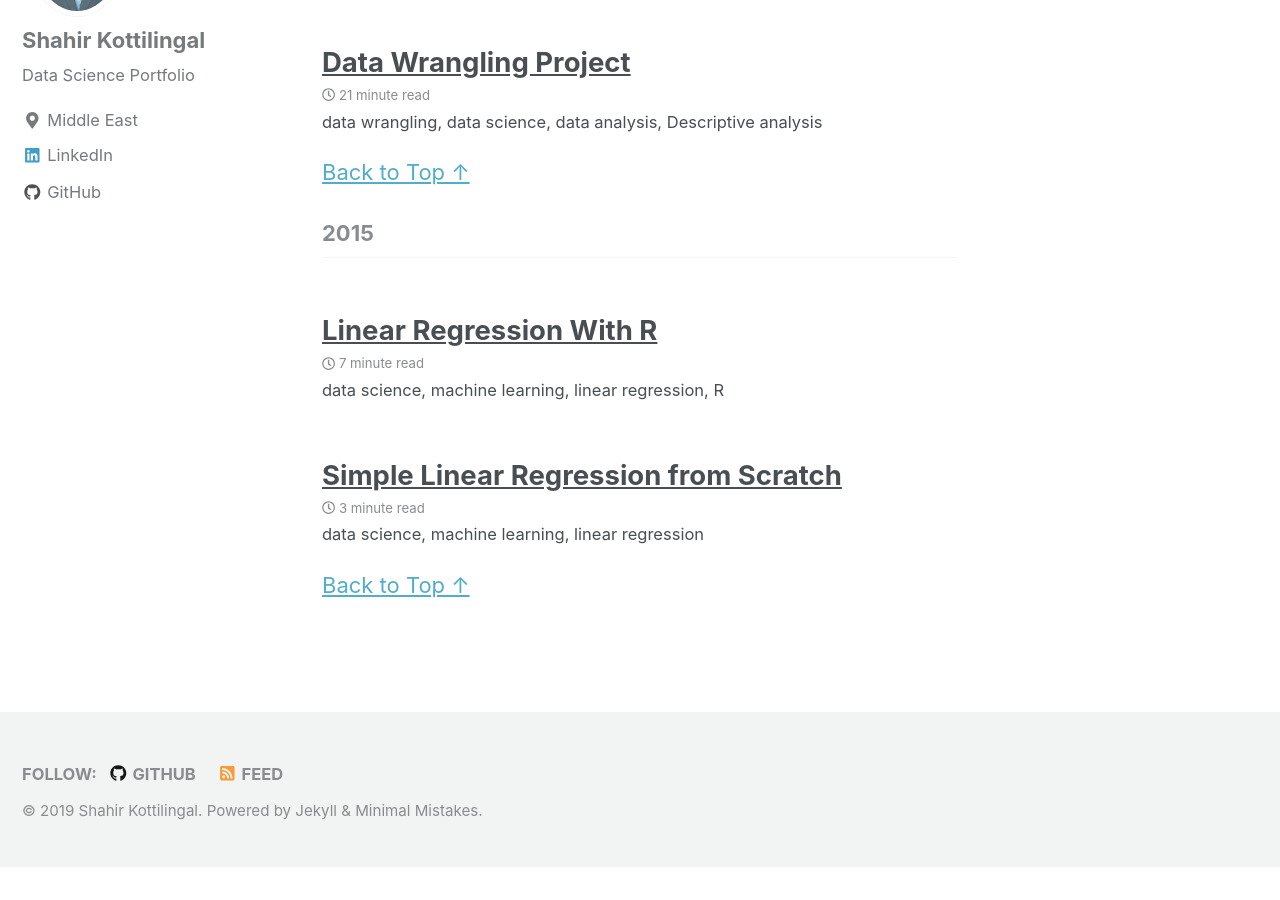
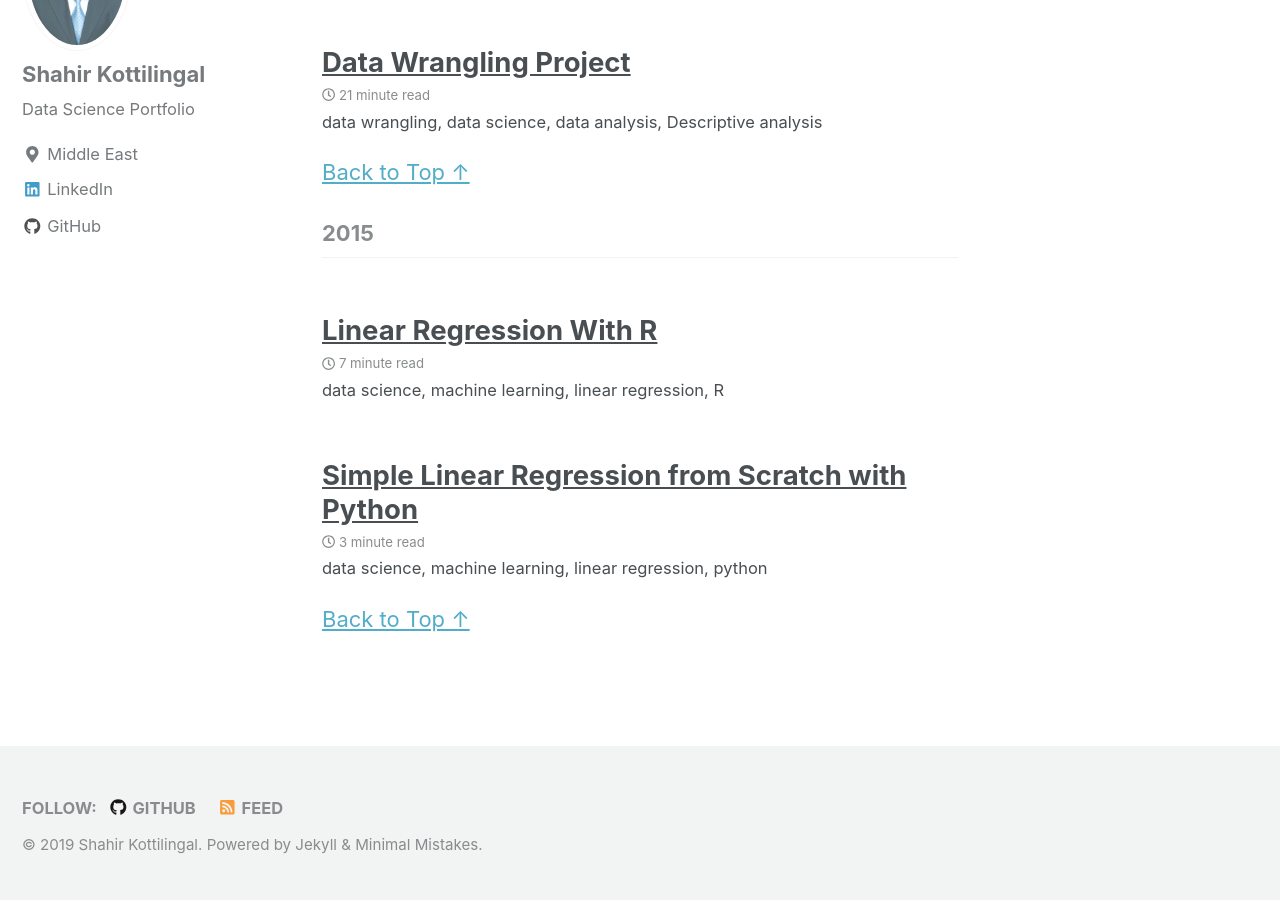
Before and after one commit to shahir-datascience/shahir-datascience.github.io, a Jekyll site: the page built from _pages/machinelearning.md, in a window 1280 px wide and 900 px high, scrolled down 1414 px. Built offline with Jekyll 4.4.1, drawn with Linux system fonts in a browser that asks for light colours; nearby versions of some CDN libraries; before the commit the page ends 2280 px from its top, so only the background shows below that.

Commit message:
simple linear regression from scratch with python

```diff
--- a/_posts/2015-05-01-Simple_Linear_Regression.md
+++ b/_posts/2015-05-01-Simple_Linear_Regression.md
@@ -1,8 +1,8 @@
 ---
-title: "Simple Linear Regression from Scratch"
+title: "Simple Linear Regression from Scratch with Python"
 date: 2015-05-01
-tags: [data science, machine learning, linear regression]
-excerpt: "data science, machine learning, linear regression"
+tags: [data science, machine learning, linear regression, python]
+excerpt: "data science, machine learning, linear regression, python"
 mathjax: "true"
 ---
 
```
